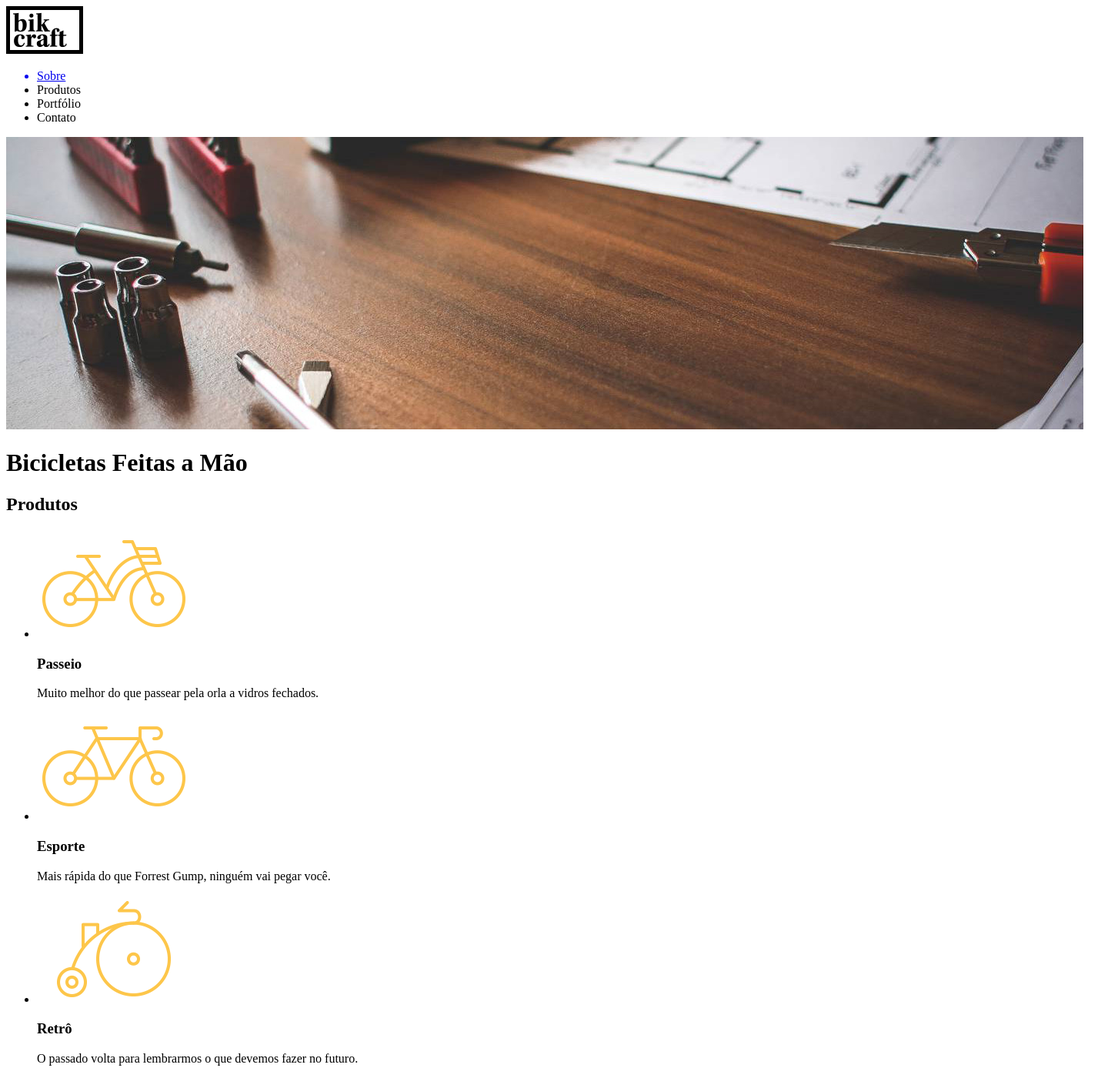
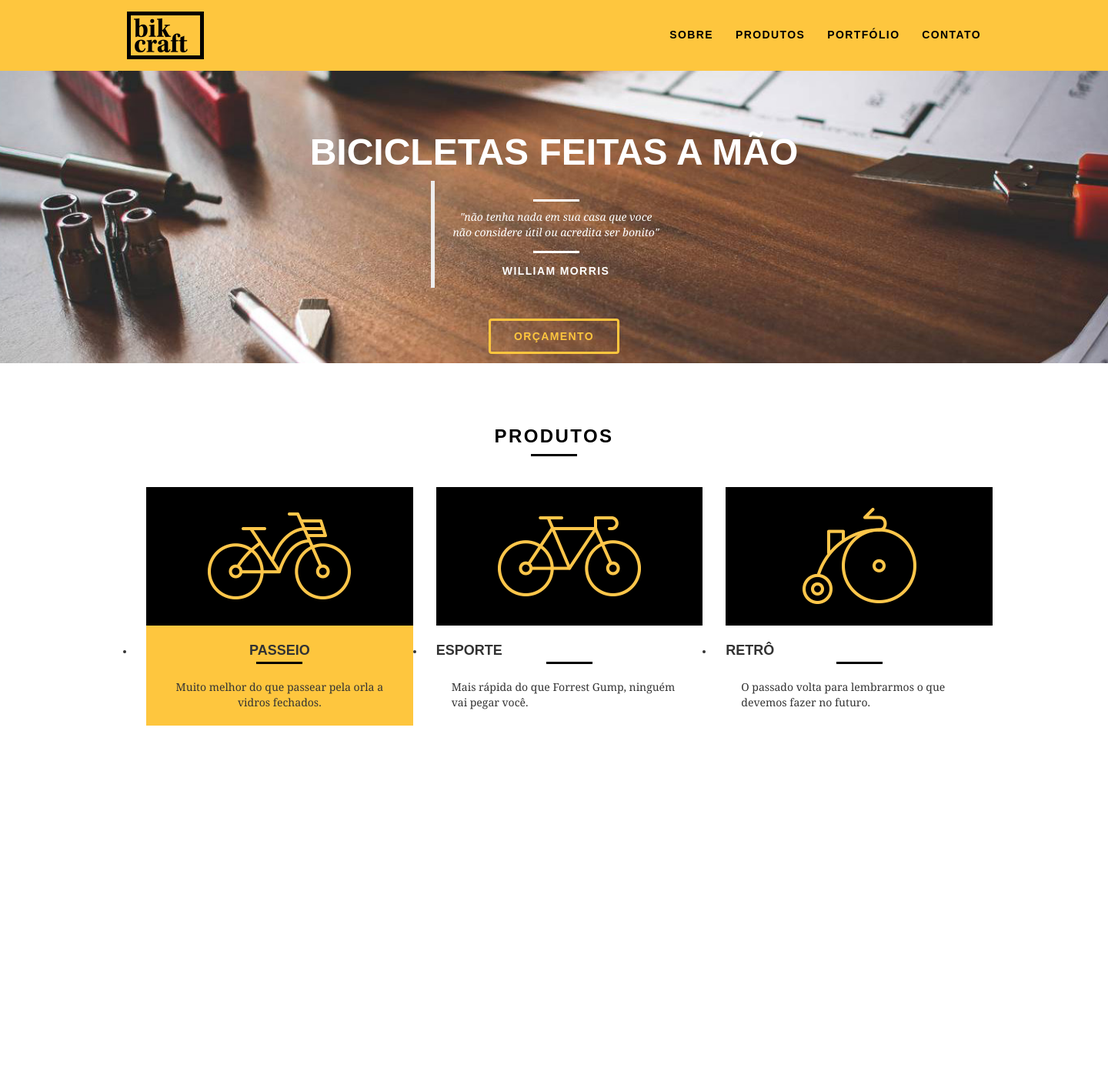
Before and after one commit to fernandojsilva/meusite, a PHP site: page / in a window 1440 px wide. Shown: the whole page at 77% size. After the commit the page ends 943 px from the top, so only its background shows below. Run offline with PHP 8.4, Linux system fonts and the light colour scheme; some libraries are stand-ins or nearby versions.

Commit message:
index e style.css

```diff
--- a/css/styles.css
+++ b/css/styles.css
@@ -1,13 +1,155 @@
 body{
-	background-color: #999999;
+	font-family: Arial, Helvetica, sans-serif;
 }
-h1{
-	color:red;
-	font-size: 44px;
-	font-family: Helvetia, "Times New Roman", Arial
+p{
+	font-family: Georgia, "Times New Roman", serif;
+	font-size: 14px;
+	line-height: 20px;
 }
-h2{
-	color:blue;
-	font-size: 32px;
+img{
+	display:block;
+	max-width: 100%;
+}
+
+.header{
+	position:fixed;
+	top:0;
+	width: 100%;
+	background: #fec63e;
+	padding: 15px 0;
+	z-index: 10;
+}
+.header_menu {
+	text-align: right;
+}
+.header_menu ul li{
+	display:inline-block;
+	margin-left: 25px;
+	margin-top:20px;
+}
+.header_menu ul li a{
+	color:#000;
 	font-weight: bold;
+	text-transform: uppercase;
+	text-decoration: none;
+	letter-spacing: .1em;
+	padding: 10px 0;
+	transition: all .3s ease;
 }
+.header_menu ul li a:hover{
+	color:#fff;
+}
+.header_menu ul li a.menu_ativo{
+	color:#fff;
+}
+.introducao{
+	height: 380px;
+	background: url("../img/bg.jpg") no-repeat center;
+	background-size: cover;
+	margin-top: 92px;
+	padding-top: 60px;
+	text-align: center;
+}
+.introducao h1{
+	font-size: 48px;
+	color:#fff;
+	font-weight: bold;
+	text-transform: uppercase;
+}
+.botao {
+	border:3px solid #fec63e;
+	padding: 10px 30px;
+	color: #fec63e;
+	font-size: 14px;
+	line-height: 20px;
+	text-transform: uppercase;
+	font-weight: bold;
+	letter-spacing: .1em;
+}
+.botao:hover{
+	color:#fff;
+	border-color:#fff;
+}
+.quote-externo{
+	max-width: 320px;
+	margin: 0 auto;
+	margin-bottom: 40px;
+	color: #fff;
+}
+.quote-externo cite {
+	font-style: normal;
+	font-weight: bold;
+	font-size: 14px;
+	letter-spacing: .1em;
+}
+.quote-externo p{
+	font-style: italic;
+}
+.quote-externo p:before, .quote-externo p:after{
+	content:"";
+	display: block;
+	width: 60px;
+	height: 3px;
+	background: #fff;
+	margin: 14px auto 10px auto;
+}
+
+.subtitulo{
+	font-size: 24px;
+	line-height: 30px;
+	font-weight: bold;
+	letter-spacing: .1em;
+	color:#000;
+	text-transform: uppercase;
+	text-align: center;
+	margin-bottom:40px;
+}
+.subtitulo:after{
+	content: "";
+	display: block;
+	width: 60px;
+	height: 3px;
+	background: #000;
+	margin: 8px auto;
+}
+
+/*Produtos*/
+.produtos{
+	padding:60px 0;
+}
+/*.produtos_lista li {
+	background: #fec63e;
+	text-align: center;
+}*/
+
+.produtos_lista_icone {
+	background: #fec63e;
+	text-align: center;
+}
+
+.produtos_lista li img{
+	margin: 0 auto;
+}
+.produtos_lista li h3{
+	font-weight: bold;
+	font-size: 18px;
+	line-height: 25px;
+	text-transform: uppercase;
+	letter-spacing: .1em
+	margin-top:20px;
+}
+.produtos_lista li h3:after{
+	content: "";
+	display: block;
+	width: 60px;
+	height: 3px;
+	background: #000;
+	margin: 2px auto;
+}
+.produtos_lista li p{
+	padding: 10px 20px 20px 20px;
+}
+.produtos_icone{
+	background: #000;
+	padding: 20px 20px;
+}
--- a/index.html
+++ b/index.html
@@ -3,44 +3,73 @@
 <head>
 	<meta charset="utf-8">
 	<meta http-equiv="X-UA-Compatible" content="IE=edge">
+    <meta name="viewport" content="width=device-width, initial-scale=1.0">
 	<title>bik craft</title>
-	<link rel="stylesheet" href="">
-	<script src=""></script>
+	<link rel="shortcut icon" href="favicon.ico">
+	<link rel="stylesheet" href="css/reset.css">
+	<link rel="stylesheet" href="css/bootstrap.min.css">
+	<link rel="stylesheet" href="css/animate.css">
+	<link rel="stylesheet" href="css/styles.css">
+	<script src="js/animacao.js"></script>
 </head>
 <body>
-	<a href="index.html">
+	<header class="header">
+		<div class="container">
+			<a href="index.html" class="col-md-4 col-sm-4 col-xs-4">
 				<img src="img/bikcraft.png" alt="Logo marca Bikcraft">
 			</a>
+			<nav class="col-md-8 col-sm-8 col-xs-8 header_menu">
+				<ul>
+					<li><a href="sobre.html">Sobre</a></li>
+					<li><a href="produtos.html">Produtos</a></li>
+					<li><a href="portifolio.html">Portfólio</a></li>
+					<li><a href="contato.html">Contato</a></li>
+				</ul>
+			</nav>
 
-	<ul>
-		<a href="sobre.html">
-			<li>Sobre</li>
-		</a>
+		</div>
+	</header>
 
-		<li>Produtos</li>
-		<li>Portfólio</li>
-		<li>Contato</li>
-	</ul>
-	<img src="img/bg.jpg" alt="img background">
+	<section class="row introducao">
+		<div class="container animated fadeInDown">
 			<h1>Bicicletas Feitas a Mão</h1>
-	<h2>Produtos</h2>
-	<ul>
-		<li>
+			<blockquote class="quote-externo">
+				<p>"não tenha nada em sua casa que voce
+				não considere útil ou acredita ser bonito"</p>
+				<cite>WILLIAM MORRIS</cite>
+			</blockquote>
+			<a href="produtos.html" class="btn botao">Orçamento</a>
+		</div>
+	</section>
+
+	<section class="container produtos animated fadeInDown">
+		<h2 class="subtitulo">Produtos</h2>
+		<ul class="produtos_lista">
+			<li class="col-md-4 col-sm-4 col-xs-12">
+				<div class="produtos_lista_icone">
+					<div class="produtos_icone">
 						<img src="img/produtos/passeio.png" alt="Bicicleta Passeio">
+					</div>
 					<h3>Passeio</h3>
 					<p>Muito melhor do que passear pela orla a vidros fechados.</p>
+				</div>
 			</li>
-		<li>
+			<li class="col-md-4 col-sm-4 col-xs-12">
+				<div class="produtos_icone">
 					<img src="img/produtos/esporte.png" alt="Bicicleta Esporte">
+				</div>
 				<h3>Esporte</h3>
 				<p>Mais rápida do que Forrest Gump, ninguém vai pegar você.</p>
 			</li>
-		<li>
+			<li class="col-md-4 col-sm-4 col-xs-12">
+				<div class="produtos_icone">
 					<img src="img/produtos/retro.png" alt="Bicicleta Retrô">
+				</div>
 				<h3>Retrô</h3>
 				<p>O passado volta para lembrarmos o que devemos fazer no futuro.</p>
 			</li>
 		</ul>
+	</section>
 
 </body>
 </html>
```
Also changed, not shown: favicon.ico (added), 1 other file. Lines whose indentation alone changed are shown as unchanged.
